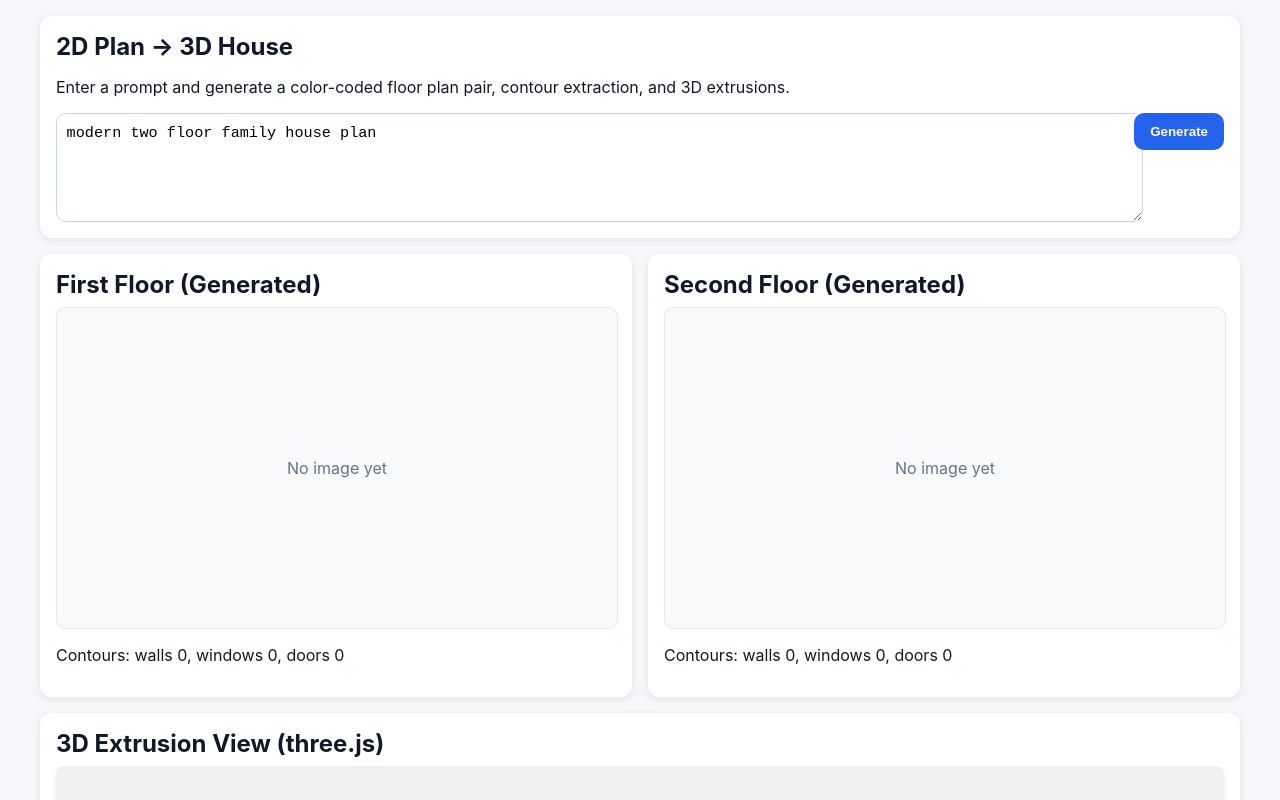
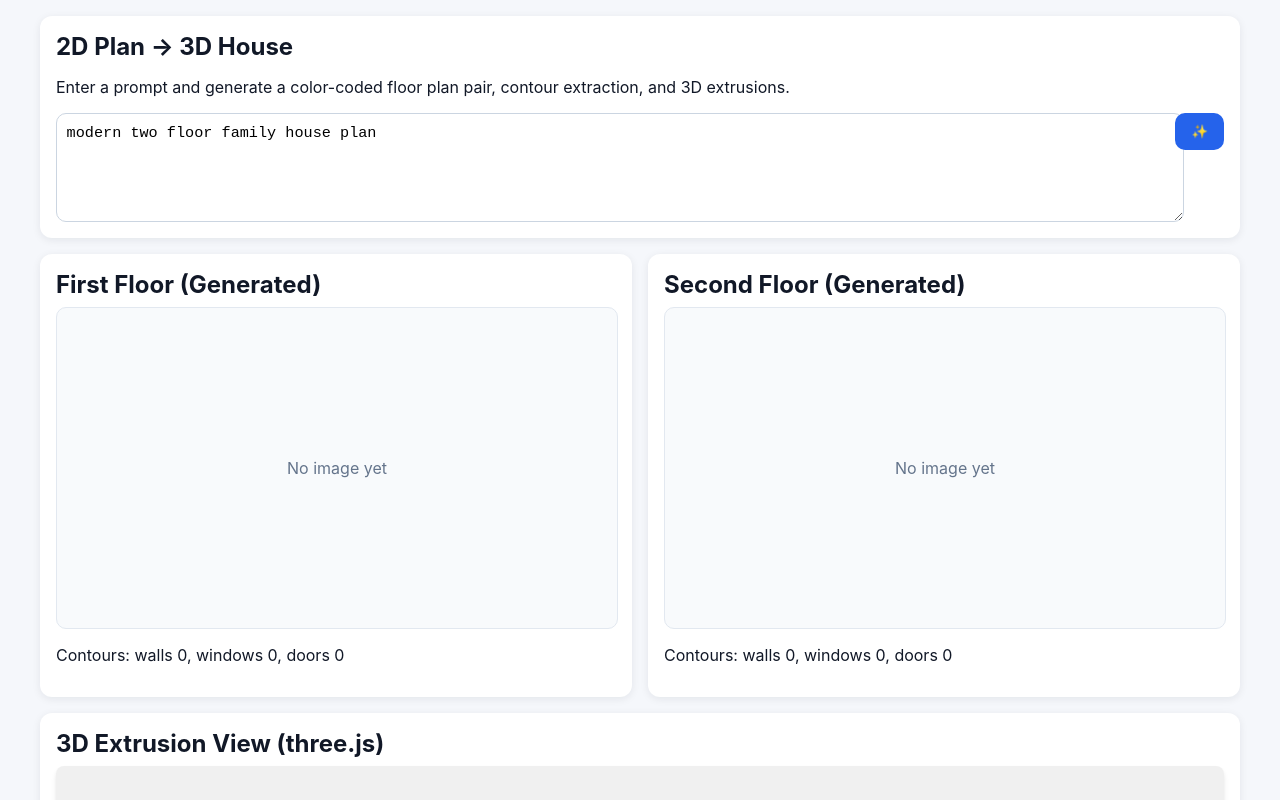
Before and after one commit to StepanKukharskiy/2DPlanTo3D, a SvelteKit app: page / in a window 1280 px wide. Shown: the top 800 px of the page. Built offline with nearby package versions, Linux system fonts and the light colour scheme.

Commit message:
Use icon-only generate button in prompt form

```diff
--- a/src/routes/+page.svelte
+++ b/src/routes/+page.svelte
@@ -299,7 +299,9 @@
 				rows="3"
 				placeholder="Example: compact two-storey house with staircase core and balcony"
 			></textarea>
-			<button on:click={generate} disabled={isLoading}>{isLoading ? 'Generating...' : 'Generate'}</button>
+			<button on:click={generate} disabled={isLoading} aria-label={isLoading ? 'Generating plan' : 'Generate plan'}>
+				{isLoading ? '⏳' : '✨'}
+			</button>
 		</div>
 		{#if errorMessage}
 			<p class="error">{errorMessage}</p>
```
